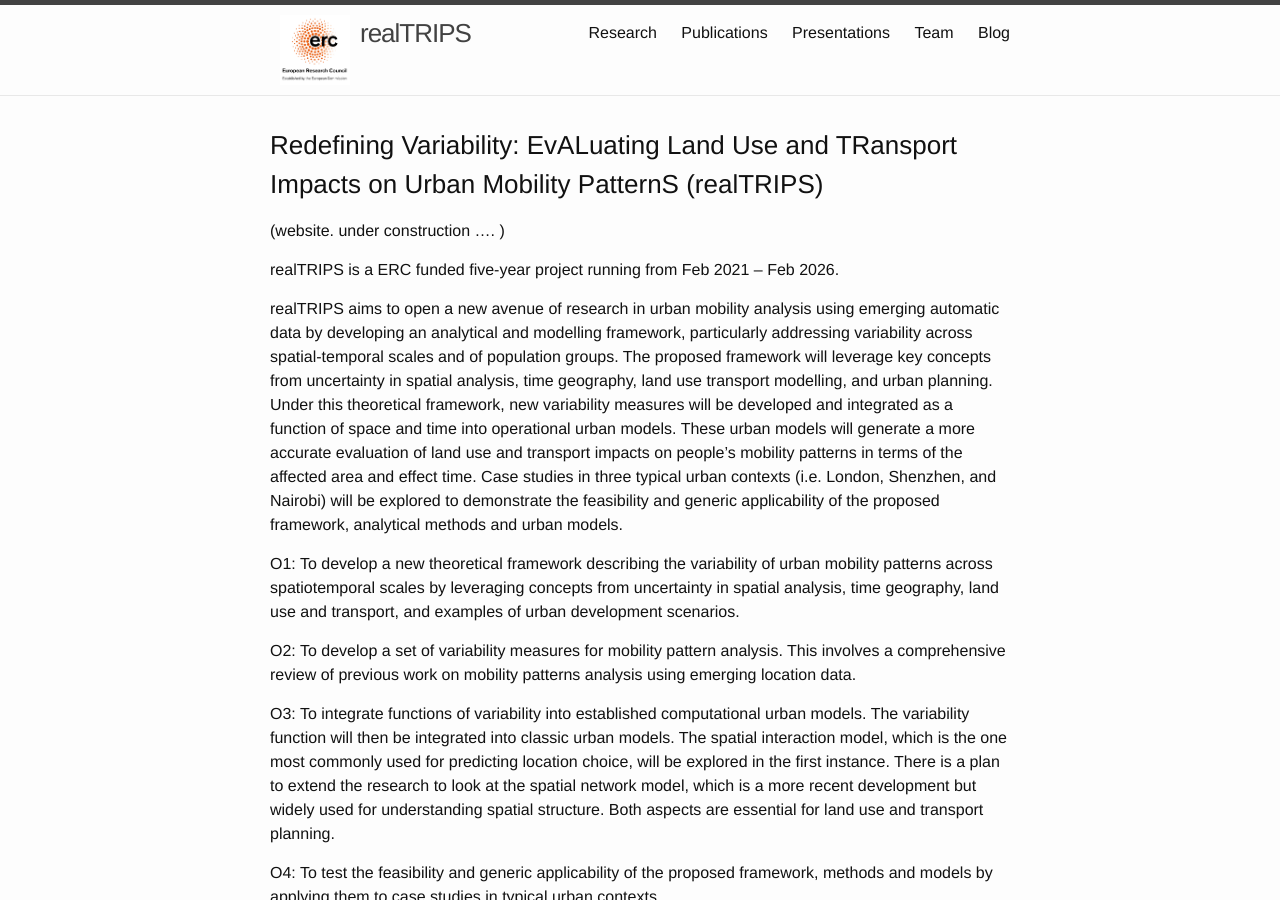
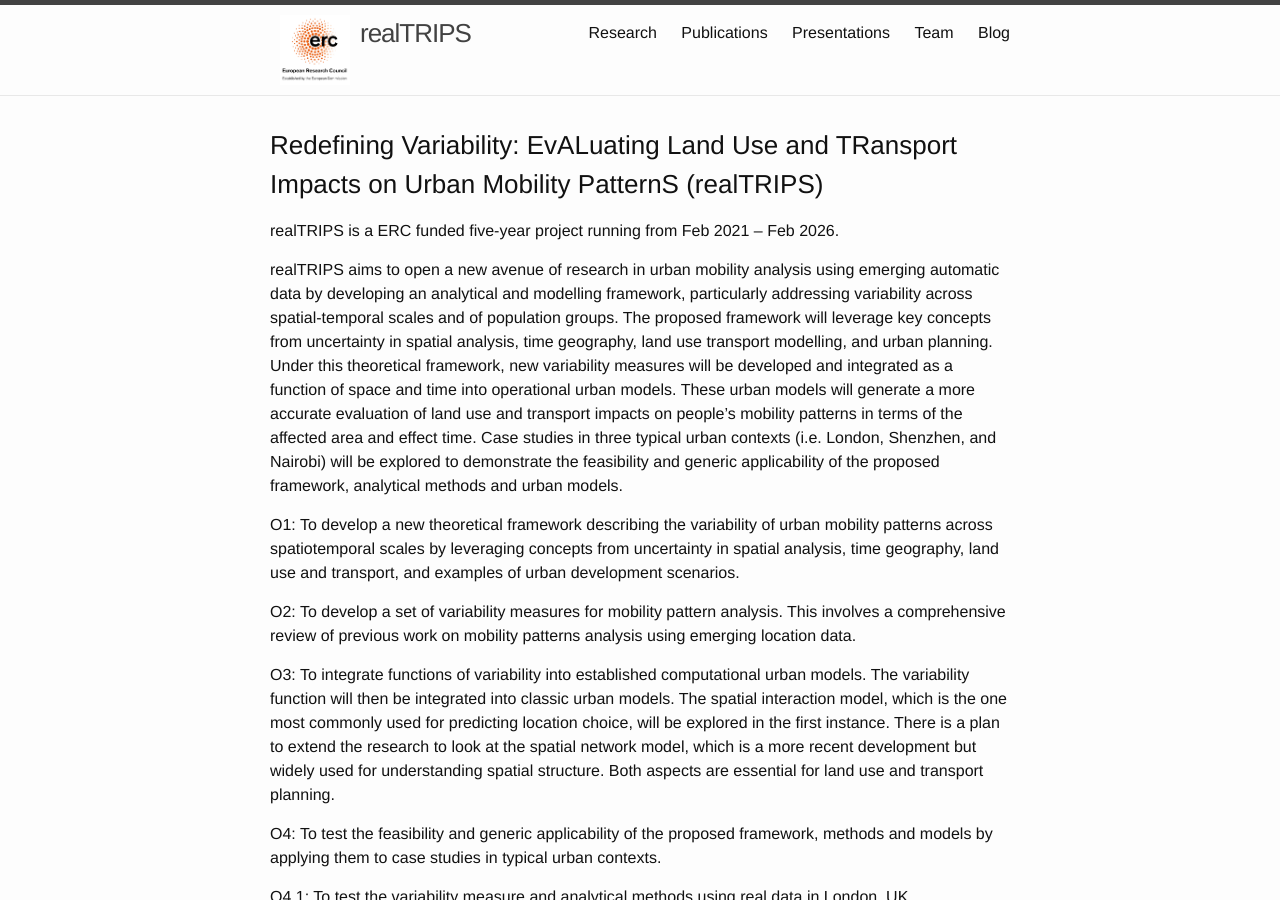
Before and after one commit to c-zhong-ucl-ac-uk/realTRIPS, a Jekyll site: the page built from index.md, in a window 1280 px wide and 900 px high. Built offline with Jekyll 4.4.1, drawn with Linux system fonts in a browser that asks for light colours; our own code applies the rules of GitHub Pages for plain Markdown files.

Commit message:
Update index.md

```diff
--- a/index.md
+++ b/index.md
@@ -8,7 +8,6 @@ tagline: Redefining Variability: EvALuating Land Use and TRansport Impacts on Ur
 
 ### Redefining Variability: EvALuating Land Use and TRansport Impacts on Urban Mobility PatternS (realTRIPS)
 
-(website. under construction .... )
 
 realTRIPS is a ERC funded five-year project running from Feb 2021 – Feb 2026.
 
```
